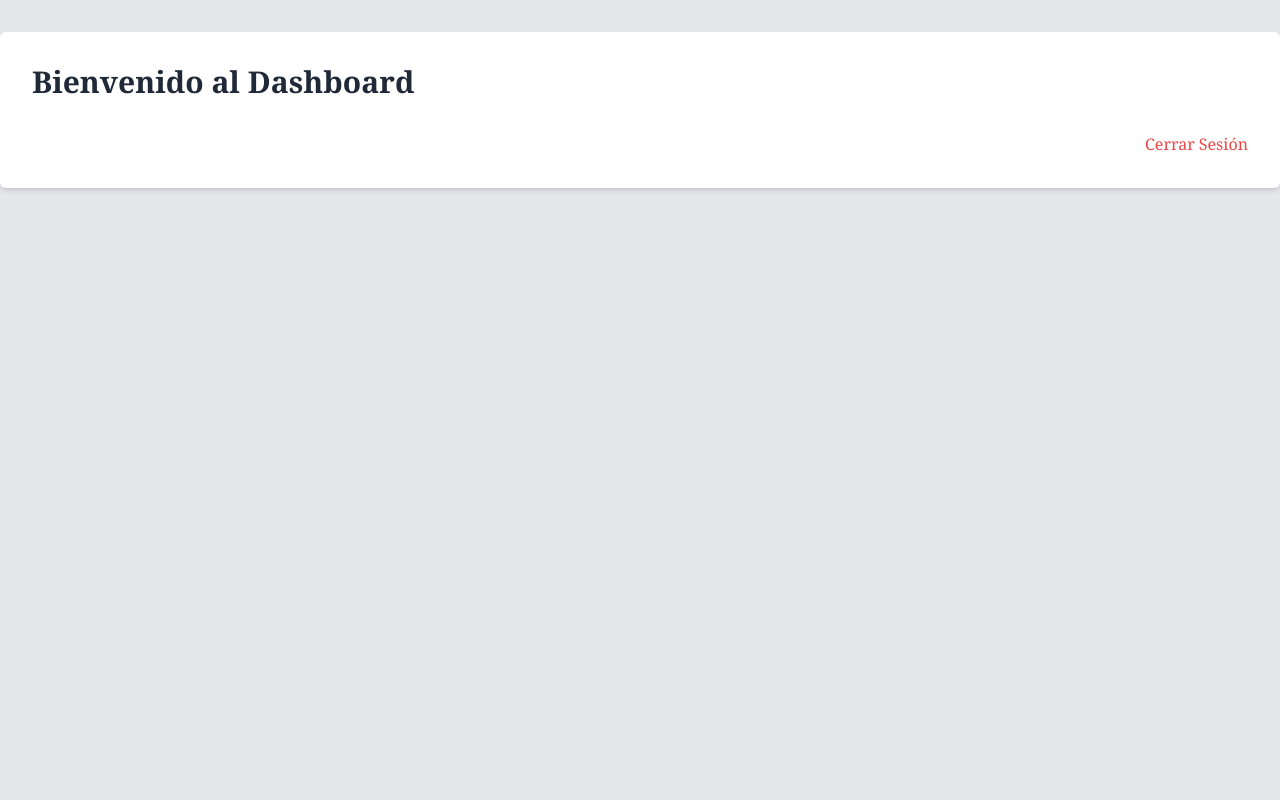
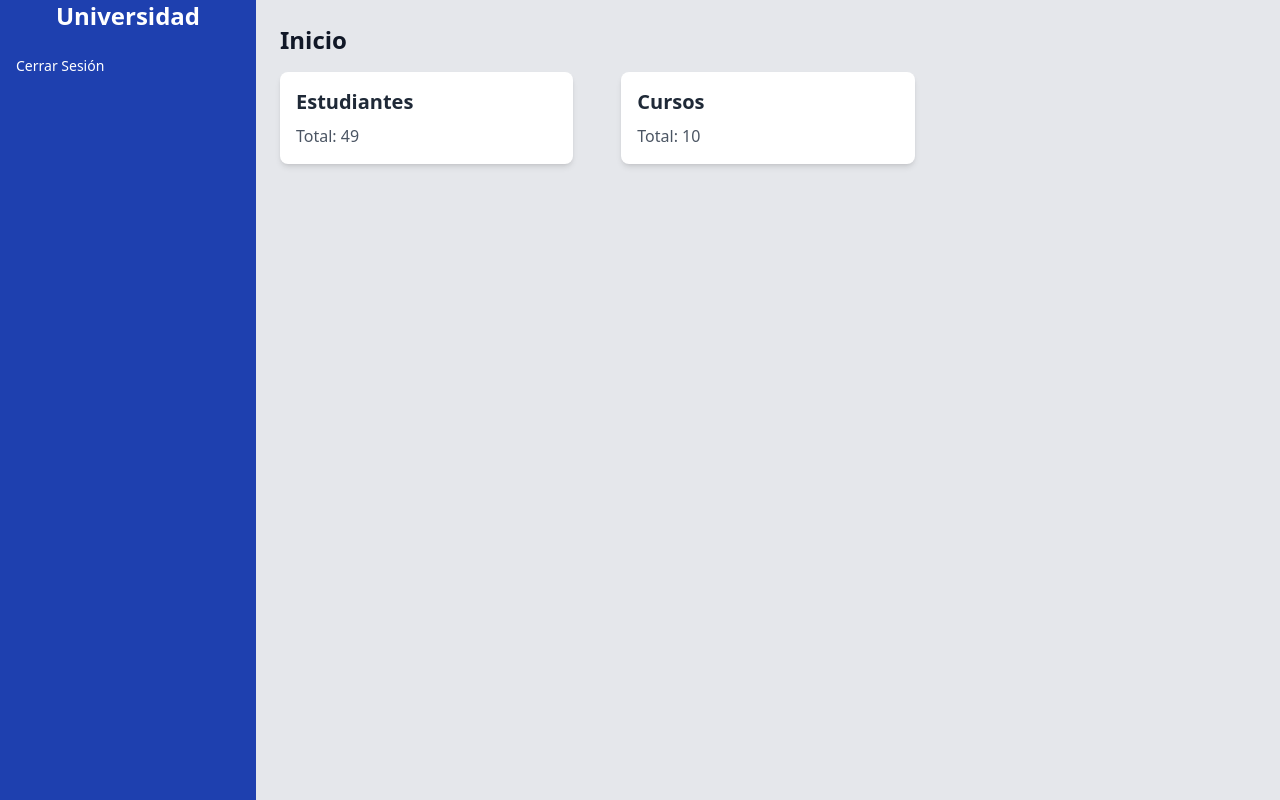
Before and after one commit to AlejandroBonilla2000/Proyectofinalnivel3, a PHP site: page /views/admin/admin_dashboard.php in a window 1280 px wide. Run offline with PHP 8.4, Linux system fonts and the light colour scheme.

Commit message:
arreglos al dashboard

```diff
--- a/dist/output.css
+++ b/dist/output.css
@@ -568,6 +568,11 @@
   }
 }
 
+.-mx-6 {
+  margin-left: -1.5rem;
+  margin-right: -1.5rem;
+}
+
 .mx-auto {
   margin-left: auto;
   margin-right: auto;
@@ -582,12 +587,16 @@
   margin-bottom: 1rem;
 }
 
+.mt-2 {
+  margin-top: 0.5rem;
+}
+
+.mt-4 {
+  margin-top: 1rem;
+}
+
 .mb-6 {
   margin-bottom: 1.5rem;
-}
-
-.mb-8 {
-  margin-bottom: 2rem;
 }
 
 .mr-2 {
@@ -626,24 +635,40 @@
   height: 100vh;
 }
 
-.w-24 {
-  width: 6rem;
+.w-64 {
+  width: 16rem;
 }
 
 .w-full {
   width: 100%;
 }
 
+.w-24 {
+  width: 6rem;
+}
+
 .max-w-md {
   max-width: 28rem;
+}
+
+.flex-1 {
+  flex: 1 1 0%;
+}
+
+.flex-shrink-0 {
+  flex-shrink: 0;
+}
+
+.flex-grow {
+  flex-grow: 1;
 }
 
 .border-collapse {
   border-collapse: collapse;
 }
 
-.list-disc {
-  list-style-type: disc;
+.flex-wrap {
+  flex-wrap: wrap;
 }
 
 .items-center {
@@ -664,16 +689,28 @@
   margin-bottom: calc(1rem * var(--tw-space-y-reverse));
 }
 
+.overflow-y-auto {
+  overflow-y: auto;
+}
+
+.overflow-x-hidden {
+  overflow-x: hidden;
+}
+
+.rounded-lg {
+  border-radius: 0.5rem;
+}
+
 .rounded {
   border-radius: 0.25rem;
 }
 
+.rounded-md {
+  border-radius: 0.375rem;
+}
+
 .rounded-full {
   border-radius: 9999px;
-}
-
-.rounded-md {
-  border-radius: 0.375rem;
 }
 
 .border {
@@ -689,6 +726,21 @@
   border-color: rgb(209 213 219 / var(--tw-border-opacity));
 }
 
+.bg-blue-800 {
+  --tw-bg-opacity: 1;
+  background-color: rgb(30 64 175 / var(--tw-bg-opacity));
+}
+
+.bg-gray-200 {
+  --tw-bg-opacity: 1;
+  background-color: rgb(229 231 235 / var(--tw-bg-opacity));
+}
+
+.bg-white {
+  --tw-bg-opacity: 1;
+  background-color: rgb(255 255 255 / var(--tw-bg-opacity));
+}
+
 .bg-blue-500 {
   --tw-bg-opacity: 1;
   background-color: rgb(59 130 246 / var(--tw-bg-opacity));
@@ -699,27 +751,25 @@
   background-color: rgb(243 244 246 / var(--tw-bg-opacity));
 }
 
-.bg-white {
-  --tw-bg-opacity: 1;
-  background-color: rgb(255 255 255 / var(--tw-bg-opacity));
-}
-
-.bg-gray-200 {
-  --tw-bg-opacity: 1;
-  background-color: rgb(229 231 235 / var(--tw-bg-opacity));
-}
-
 .bg-green-500 {
   --tw-bg-opacity: 1;
   background-color: rgb(34 197 94 / var(--tw-bg-opacity));
 }
 
-.p-8 {
-  padding: 2rem;
+.p-4 {
+  padding: 1rem;
+}
+
+.p-6 {
+  padding: 1.5rem;
 }
 
 .p-2 {
   padding: 0.5rem;
+}
+
+.p-8 {
+  padding: 2rem;
 }
 
 .px-4 {
@@ -727,25 +777,22 @@
   padding-right: 1rem;
 }
 
+.px-6 {
+  padding-left: 1.5rem;
+  padding-right: 1.5rem;
+}
+
 .py-2 {
   padding-top: 0.5rem;
   padding-bottom: 0.5rem;
-}
-
-.pl-6 {
-  padding-left: 1.5rem;
 }
 
 .text-center {
   text-align: center;
 }
 
-.text-right {
-  text-align: right;
-}
-
-.font-serif {
-  font-family: ui-serif, Georgia, Cambria, "Times New Roman", Times, serif;
+.font-sans {
+  font-family: ui-sans-serif, system-ui, -apple-system, BlinkMacSystemFont, "Segoe UI", Roboto, "Helvetica Neue", Arial, "Noto Sans", sans-serif, "Apple Color Emoji", "Segoe UI Emoji", "Segoe UI Symbol", "Noto Color Emoji";
 }
 
 .text-2xl {
@@ -753,9 +800,9 @@
   line-height: 2rem;
 }
 
-.text-3xl {
-  font-size: 1.875rem;
-  line-height: 2.25rem;
+.text-sm {
+  font-size: 0.875rem;
+  line-height: 1.25rem;
 }
 
 .text-xl {
@@ -763,9 +810,9 @@
   line-height: 1.75rem;
 }
 
-.text-sm {
-  font-size: 0.875rem;
-  line-height: 1.25rem;
+.text-3xl {
+  font-size: 1.875rem;
+  line-height: 2.25rem;
 }
 
 .font-semibold {
@@ -785,34 +832,19 @@
   color: rgb(75 85 99 / var(--tw-text-opacity));
 }
 
-.text-white {
-  --tw-text-opacity: 1;
-  color: rgb(255 255 255 / var(--tw-text-opacity));
-}
-
 .text-gray-800 {
   --tw-text-opacity: 1;
   color: rgb(31 41 55 / var(--tw-text-opacity));
 }
 
-.text-green-700 {
+.text-gray-900 {
   --tw-text-opacity: 1;
-  color: rgb(21 128 61 / var(--tw-text-opacity));
+  color: rgb(17 24 39 / var(--tw-text-opacity));
 }
 
-.text-indigo-700 {
+.text-white {
   --tw-text-opacity: 1;
-  color: rgb(67 56 202 / var(--tw-text-opacity));
-}
-
-.text-purple-700 {
-  --tw-text-opacity: 1;
-  color: rgb(126 34 206 / var(--tw-text-opacity));
-}
-
-.text-red-500 {
-  --tw-text-opacity: 1;
-  color: rgb(239 68 68 / var(--tw-text-opacity));
+  color: rgb(255 255 255 / var(--tw-text-opacity));
 }
 
 .text-blue-500 {
@@ -830,6 +862,11 @@
   color: rgb(34 197 94 / var(--tw-text-opacity));
 }
 
+.text-red-500 {
+  --tw-text-opacity: 1;
+  color: rgb(239 68 68 / var(--tw-text-opacity));
+}
+
 .text-yellow-500 {
   --tw-text-opacity: 1;
   color: rgb(234 179 8 / var(--tw-text-opacity));
@@ -839,6 +876,16 @@
   --tw-shadow: 0 4px 6px -1px rgb(0 0 0 / 0.1), 0 2px 4px -2px rgb(0 0 0 / 0.1);
   --tw-shadow-colored: 0 4px 6px -1px var(--tw-shadow-color), 0 2px 4px -2px var(--tw-shadow-color);
   box-shadow: var(--tw-ring-offset-shadow, 0 0 #0000), var(--tw-ring-shadow, 0 0 #0000), var(--tw-shadow);
+}
+
+.transition-colors {
+  transition-property: color, background-color, border-color, text-decoration-color, fill, stroke;
+  transition-timing-function: cubic-bezier(0.4, 0, 0.2, 1);
+  transition-duration: 150ms;
+}
+
+.duration-300 {
+  transition-duration: 300ms;
 }
 
 .hover\:bg-blue-600:hover {
@@ -859,26 +906,6 @@
 .hover\:bg-green-700:hover {
   --tw-bg-opacity: 1;
   background-color: rgb(21 128 61 / var(--tw-bg-opacity));
-}
-
-.hover\:text-green-700:hover {
-  --tw-text-opacity: 1;
-  color: rgb(21 128 61 / var(--tw-text-opacity));
-}
-
-.hover\:text-indigo-700:hover {
-  --tw-text-opacity: 1;
-  color: rgb(67 56 202 / var(--tw-text-opacity));
-}
-
-.hover\:text-purple-700:hover {
-  --tw-text-opacity: 1;
-  color: rgb(126 34 206 / var(--tw-text-opacity));
-}
-
-.hover\:text-red-700:hover {
-  --tw-text-opacity: 1;
-  color: rgb(185 28 28 / var(--tw-text-opacity));
 }
 
 .hover\:underline:hover {
@@ -904,3 +931,15 @@
   --tw-bg-opacity: 1;
   background-color: rgb(22 101 52 / var(--tw-bg-opacity));
 }
+
+@media (min-width: 768px) {
+  .md\:w-1\/2 {
+    width: 50%;
+  }
+}
+
+@media (min-width: 1280px) {
+  .xl\:w-1\/3 {
+    width: 33.333333%;
+  }
+}
--- a/views/admin/admin_dashboard.php
+++ b/views/admin/admin_dashboard.php
@@ -1,50 +1,82 @@
+<?php
+// Obtener el rol de la sesión
+$rol = isset($_SESSION["usuario_rol"]) ? $_SESSION["usuario_rol"] : null;
+
+// Obtener el nombre de la sesión
+$nombre = isset($_SESSION["usuario_nombre"]) ? $_SESSION["usuario_nombre"] : null;
+?>
+
 <!DOCTYPE html>
-<html lang="en">
+<html lang="es">
 
 <head>
     <meta charset="UTF-8">
     <meta name="viewport" content="width=device-width, initial-scale=1.0">
-    <title>Dashboard</title>
-    <link href="/dist/output.css" rel="stylesheet">
+    <title>Dashboard Universitario</title>
+    <link href="../../dist/output.css" rel="stylesheet">
 </head>
 
-<body class="font-serif bg-gray-200">
+<body class="font-sans bg-gray-200">
 
-    <div class="container mx-auto my-8 p-8 bg-white shadow-md rounded-md">
-        <h1 class="text-3xl font-bold mb-8 text-gray-800">Bienvenido al Dashboard</h1>
+    <!-- Menú lateral -->
+    <div class="flex h-screen bg-gray-200">
+        <div class="flex-shrink-0 w-64 bg-blue-800">
+            <div class="flex-shrink-0 flex items-center justify-center">
+                <h1 class="text-2xl font-semibold text-white">Universidad</h1>
+            </div>
+            <nav class="flex-grow mt-4">
+                <?php if ($rol === 'admin'): ?>
+                <div class="text-white px-4 py-2 mb-2">
+                    <span class="block font-bold"><?php echo $rol; ?></span>
+                    <span class="block text-gray-400"><?php echo $nombre; ?></span>
+                </div>
+                <a href="/maestros" class="block py-2 px-4 text-sm text-white hover:bg-blue-600">Maestros</a>
+                <a href="/clases" class="block py-2 px-4 text-sm text-white hover:bg-blue-600">Clases</a>
+                <a href="/alumnos" class="block py-2 px-4 text-sm text-white hover:bg-blue-600">Alumnos</a>
+                <?php elseif ($rol == 'maestro'): ?>
+                <div class="text-white px-4 py-2 mb-2">
+                    <span class="block font-bold"><?php echo $rol; ?></span>
 
-        <?php
-        // Get the user role from the session
-        $rol = isset($_SESSION["usuario_rol"]) ? $_SESSION["usuario_rol"] : null;
-        ?>
+                </div>
+                <a href="/alumnos" class="block py-2 px-4 text-sm text-white hover:bg-blue-600">Ver Alumnos</a>
+                <?php elseif ($rol == 'alumno'): ?>
+                <div class="text-white px-4 py-2 mb-2">
+                    <span class="block font-bold"><?php echo $rol; ?></span>
 
-        <nav class="mb-8">
-            <?php if ($rol === 'admin'): ?>
-            <h2 class="text-xl font-semibold mb-4 text-indigo-700">Bienvenido, admin</h2>
-            <ul class="list-disc pl-6">
-                <li><a href="/maestros" class="text-gray-800 hover:text-indigo-700">Maestros</a></li>
-                <li><a href="/clases" class="text-gray-800 hover:text-indigo-700">Clases</a></li>
-                <li><a href="/alumnos" class="text-gray-800 hover:text-indigo-700">Alumnos</a></li>
-            </ul>
-            <?php elseif ($rol == 'maestro'): ?>
-            <h2 class="text-xl font-semibold mb-4 text-green-700">Bienvenido, maestro</h2>
-            <ul class="list-disc pl-6">
-                <li><a href="/alumnos" class="text-gray-800 hover:text-green-700">Ver Alumnos</a></li>
-            </ul>
-            <?php elseif ($rol == 'alumno'): ?>
-            <h2 class="text-xl font-semibold mb-4 text-purple-700">Bienvenido, alumno</h2>
-            <ul class="list-disc pl-6">
-                <li><a href="/maestros" class="text-gray-800 hover:text-purple-700">Ver Maestros</a></li>
-                <li><a href="/clases" class="text-gray-800 hover:text-purple-700">Ver Clases</a></li>
-            </ul>
-            <?php endif; ?>
-        </nav>
-        <div class="text-right">
-            <a href="/logout" class="text-red-500 hover:text-red-700">Cerrar Sesión</a>
+                </div>
+                <a href="/maestros" class="block py-2 px-4 text-sm text-white hover:bg-blue-600">Ver Maestros</a>
+                <a href="/clases" class="block py-2 px-4 text-sm text-white hover:bg-blue-600">Ver Clases</a>
+                <?php endif; ?>
+                <a href="/logout" class="block py-2 px-4 text-sm text-white hover:bg-red-600">Cerrar Sesión</a>
+            </nav>
         </div>
 
+        <!-- Contenido principal -->
+        <div class="flex-1 overflow-x-hidden overflow-y-auto p-6">
+            <div class="flex justify-between">
+                <h1 class="text-2xl font-semibold text-gray-900">Inicio</h1>
+            </div>
+
+            <!-- Tarjetas de Resumen -->
+            <div class="mt-4 flex flex-wrap -mx-6">
+                <!-- Tarjeta de Estudiantes -->
+                <div class="w-full md:w-1/2 xl:w-1/3 px-6 mb-4">
+                    <div class="bg-white rounded-lg shadow-md p-4">
+                        <h2 class="text-xl font-semibold text-gray-800">Estudiantes</h2>
+                        <p class="text-gray-600 mt-2">Total: 49</p>
+                    </div>
+                </div>
+
+                <!-- Tarjeta de Cursos -->
+                <div class="w-full md:w-1/2 xl:w-1/3 px-6 mb-4">
+                    <div class="bg-white rounded-lg shadow-md p-4">
+                        <h2 class="text-xl font-semibold text-gray-800">Cursos</h2>
+                        <p class="text-gray-600 mt-2">Total: 10</p>
+                    </div>
+                </div>
+            </div>
+        </div>
     </div>
-
 </body>
 
 </html>
--- a/views/admin/alumnos/create.php
+++ b/views/admin/alumnos/create.php
@@ -13,6 +13,8 @@
     <div class="container mx-auto my-8 p-8 bg-white shadow-md rounded-md">
 
         <h1 class="text-3xl font-bold mb-6 text-gray-800">Crear Nuevo Alumno</h1>
+        <a href="/alumnos"
+            class="inline-block bg-green-500 hover:bg-green-600 text-white py-2 px-4 rounded-md transition-colors duration-300">Back</a>
 
         <form action="/alumnos/create" method="POST" class="max-w-md mx-auto">
 
--- a/views/admin/alumnos/edit.php
+++ b/views/admin/alumnos/edit.php
@@ -13,6 +13,8 @@
     <div class="container mx-auto my-8 p-8 bg-white shadow-md rounded-md">
 
         <h1 class="text-3xl font-bold mb-6 text-gray-800">Editar Alumno</h1>
+        <a href="/alumnos"
+            class="inline-block bg-green-500 hover:bg-green-600 text-white py-2 px-4 rounded-md transition-colors duration-300">Back</a>
 
         <form action="/alumnos/update" method="POST">
             <div class="mb-4">
--- a/views/admin/alumnos/index.php
+++ b/views/admin/alumnos/index.php
@@ -6,6 +6,7 @@
     <meta name="viewport" content="width=device-width, initial-scale=1.0">
     <title>Lista de Alumnos</title>
     <link href="/dist/output.css" rel="stylesheet">
+
 </head>
 
 <body class="bg-gray-100">
@@ -13,6 +14,8 @@
     <div class="container mx-auto my-8 p-8 bg-white shadow-md rounded-md">
 
         <h1 class="text-3xl font-bold mb-6 text-gray-800">Lista de Alumnos</h1>
+        <a href="/home"
+            class="inline-block bg-green-500 hover:bg-green-600 text-white py-2 px-4 rounded-md transition-colors duration-300">Back</a>
 
         <table class="w-full border-collapse border border-gray-300">
             <thead>
--- a/views/admin/clases/create.php
+++ b/views/admin/clases/create.php
@@ -13,6 +13,8 @@
     <div class="container mx-auto my-8 p-8 bg-white shadow-md rounded-md">
 
         <h1 class="text-3xl font-bold mb-6 text-gray-800">Crear Nueva Clase</h1>
+        <a href="/clases"
+            class="inline-block bg-green-500 hover:bg-green-600 text-white py-2 px-4 rounded-md transition-colors duration-300">Back</a>
 
         <form action="/clases/create" method="POST" class="max-w-md mx-auto">
             <!-- Agrega los campos necesarios para crear una clase -->
--- a/views/admin/clases/edit.php
+++ b/views/admin/clases/edit.php
@@ -13,6 +13,8 @@
     <div class="container mx-auto my-8 p-8 bg-white shadow-md rounded-md">
 
         <h1 class="text-3xl font-bold mb-6 text-gray-800">Editar Clase</h1>
+        <a href="/clases"
+            class="inline-block bg-green-500 hover:bg-green-600 text-white py-2 px-4 rounded-md transition-colors duration-300">Back</a>
 
         <form action="/clases/update" method="POST" class="max-w-md mx-auto">
             <!-- Agrega los campos necesarios para editar una clase -->
--- a/views/admin/clases/index.php
+++ b/views/admin/clases/index.php
@@ -13,6 +13,8 @@
     <div class="container mx-auto my-8 p-8 bg-white shadow-md rounded-md">
 
         <h1 class="text-3xl font-bold mb-6 text-gray-800">Lista de Clases</h1>
+        <a href="/home"
+            class="inline-block bg-green-500 hover:bg-green-600 text-white py-2 px-4 rounded-md transition-colors duration-300">Back</a>
 
         <table class="w-full border-collapse border border-gray-300">
             <thead>
--- a/views/admin/maestros/create.php
+++ b/views/admin/maestros/create.php
@@ -13,7 +13,8 @@
     <div class="container mx-auto my-8 p-8 bg-white shadow-md rounded-md">
 
         <h1 class="text-3xl font-bold mb-6 text-gray-800">Crear Nuevo Maestro</h1>
-
+        <a href="/maestros"
+            class="inline-block bg-green-500 hover:bg-green-600 text-white py-2 px-4 rounded-md transition-colors duration-300">Back</a>
         <form action="/maestros/create" method="POST" class="space-y-4">
             <!-- Agrega los campos necesarios para crear un maestro -->
             <div>
--- a/views/admin/maestros/edit.php
+++ b/views/admin/maestros/edit.php
@@ -13,6 +13,8 @@
     <div class="container mx-auto my-8 p-8 bg-white shadow-md rounded-md">
 
         <h1 class="text-3xl font-bold mb-6 text-gray-800">Editar Maestro</h1>
+        <a href="/maestros"
+            class="inline-block bg-green-500 hover:bg-green-600 text-white py-2 px-4 rounded-md transition-colors duration-300">Back</a>
 
         <form action="/maestros/update" method="POST" class="space-y-4">
             <!-- Agrega los campos necesarios para editar un maestro -->
--- a/views/admin/maestros/index.php
+++ b/views/admin/maestros/index.php
@@ -13,6 +13,8 @@
     <div class="container mx-auto my-8 p-8 bg-white shadow-md rounded-md">
 
         <h1 class="text-3xl font-bold mb-6 text-gray-800">Lista de Maestros</h1>
+        <a href="/home"
+            class="inline-block bg-green-500 hover:bg-green-600 text-white py-2 px-4 rounded-md transition-colors duration-300">Back</a>
 
         <table class="w-full border-collapse border border-gray-300">
             <thead>
```
